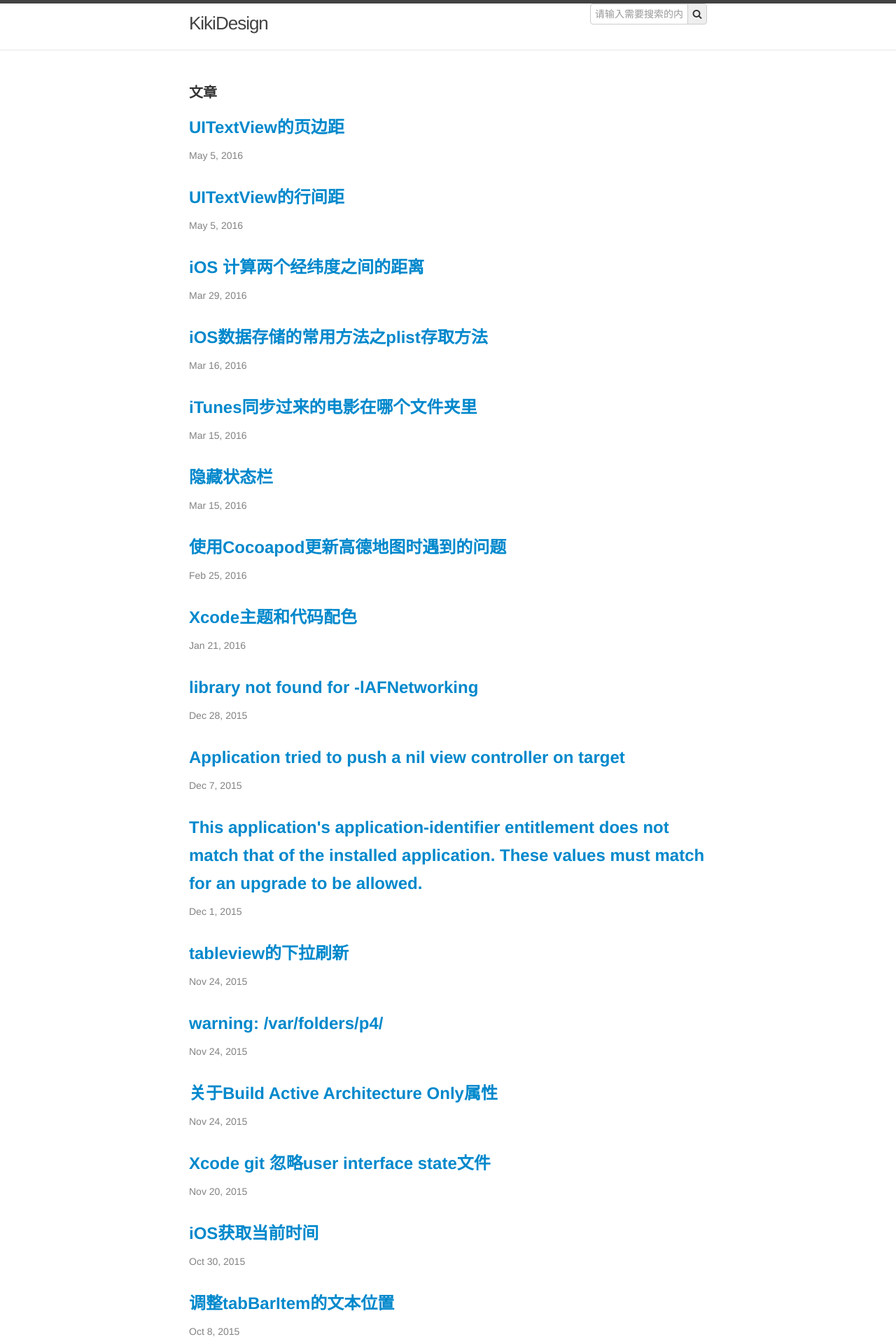
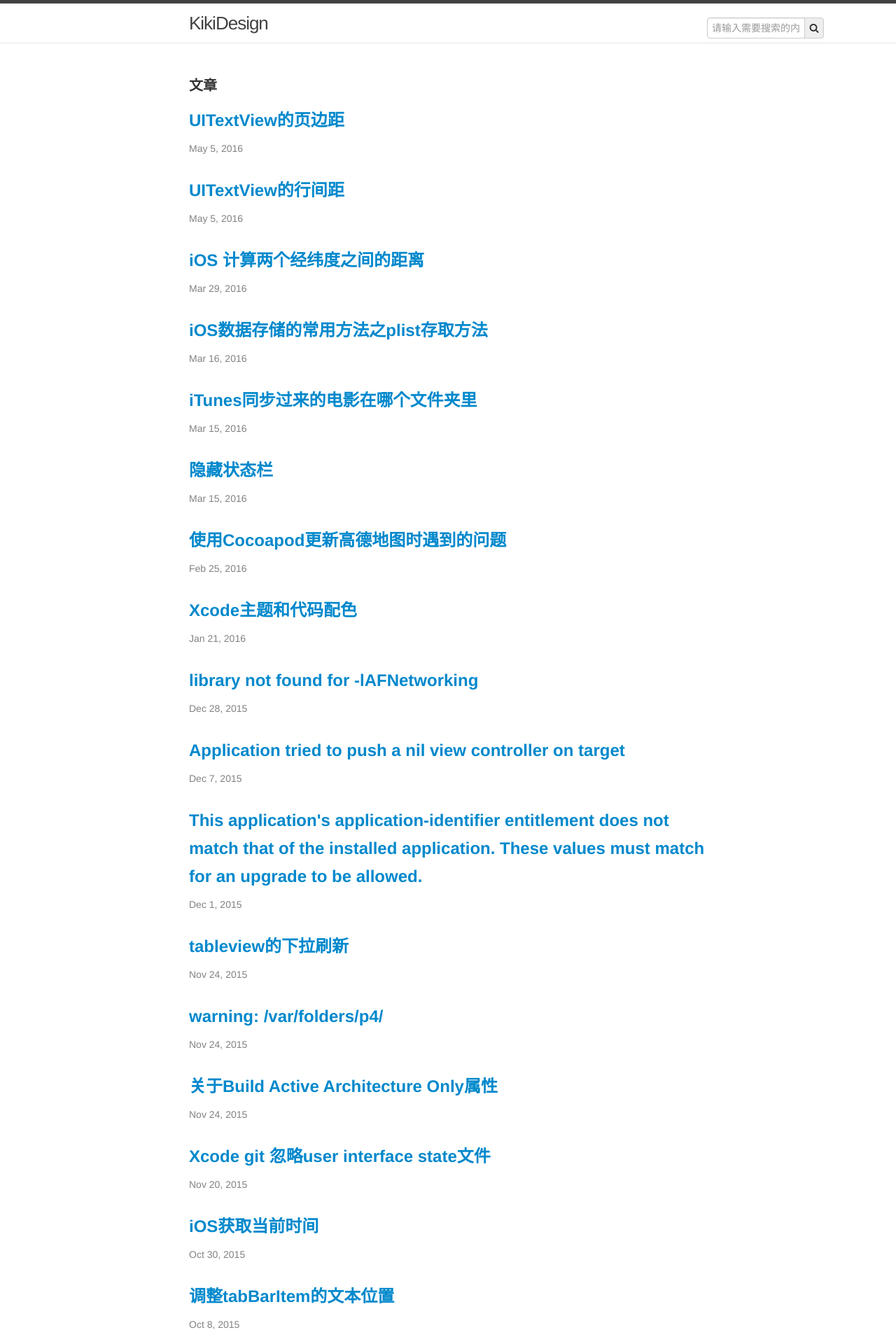
Before and after one commit to kikidesign/kikidesign.github.io, a Jekyll site: the page built from index.html, in a window 1280 px wide. Shown: the top 1920 px of the page at 70% size. Built offline with Jekyll 4.4.1, drawn with Linux system fonts in a browser that asks for light colours.

```diff
--- a/_sass/_layout.scss
+++ b/_sass/_layout.scss
@@ -50,7 +50,8 @@
 }
 
 #search_input{
-    line-height:56px;
+  position:absolute;
+  top:20px;
 }
 
 .input-medium {
```
